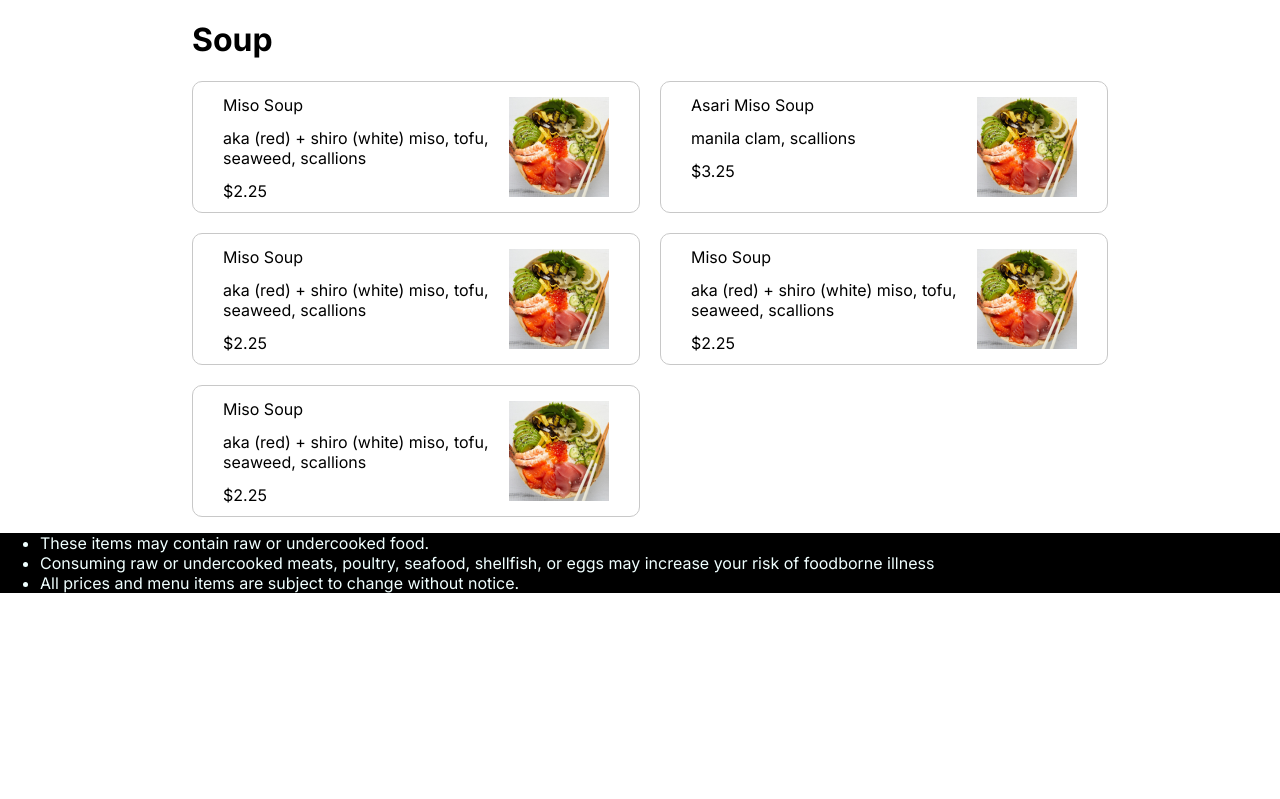
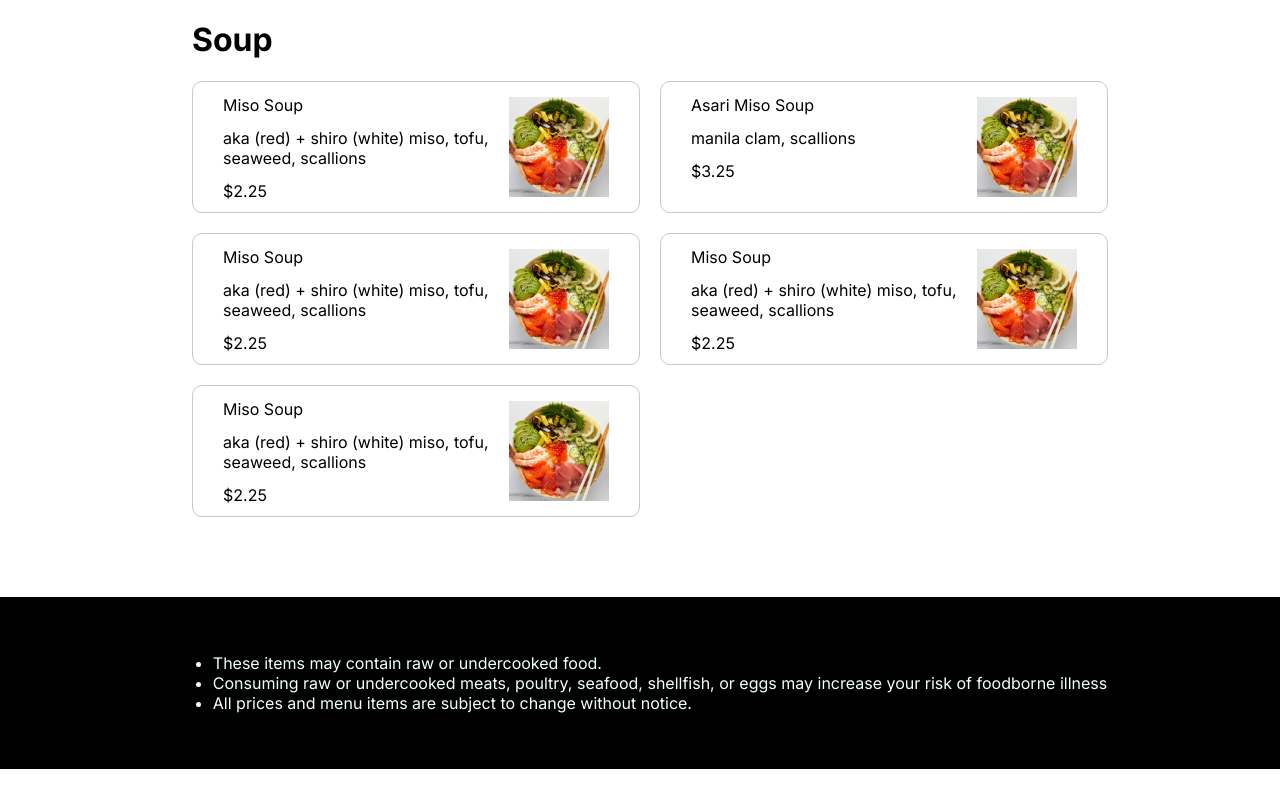
Before and after one commit to JunAhn885/J-Blend-frontend, a Next.js app: page /menu in a window 1280 px wide. Shown: the part 1696-2495 px from the top of the page. Before the commit the page ends 2305 px from the top, so only its background shows below. Built offline with nearby package versions, Linux system fonts and the light colour scheme.

Commit message:
footer styling finished

```diff
--- a/app/menu/page.js
+++ b/app/menu/page.js
@@ -1,8 +1,8 @@
+/* eslint-disable react/react-in-jsx-scope */
 import Heading from "@/components/menu/heading";
 import Item from "@/components/menu/item";
 import Navbar from "@/components/menu/menu-navbar";
 import Footer from "@/components/menu/footer";
-import React from "react";
 
 export default function Menu() {
   return (
--- a/components/menu/item.js
+++ b/components/menu/item.js
@@ -22,6 +22,7 @@ export default function Item() {
           }}
           className={styles["item-box"]}
           id={item.id}
+          key={item.id}
         >
           <div className={styles.info}>
             <p>{item["Name"]}</p>
@@ -60,7 +61,7 @@ export default function Item() {
     const item = processItem(item_type_obj, item_type);
 
     return (
-      <div className={styles["item-type"]}>
+      <div className={styles["item-type"]} key={item_type}>
         <h1 id={item_type}>{item_type}</h1>
         <div className={styles["item-grid"]}>{item}</div>
       </div>
--- a/components/stylesheets/menu-footer.module.css
+++ b/components/stylesheets/menu-footer.module.css
@@ -1,7 +1,13 @@
 .footer {
   background: black;
+  margin-top: 80px;
+  margin-bottom: 30px;
+  display: flex;
+  justify-content: center;
 }
 
 .footer ul {
   color: azure;
+  padding-top: 40px;
+  padding-bottom: 40px;
 }
```
